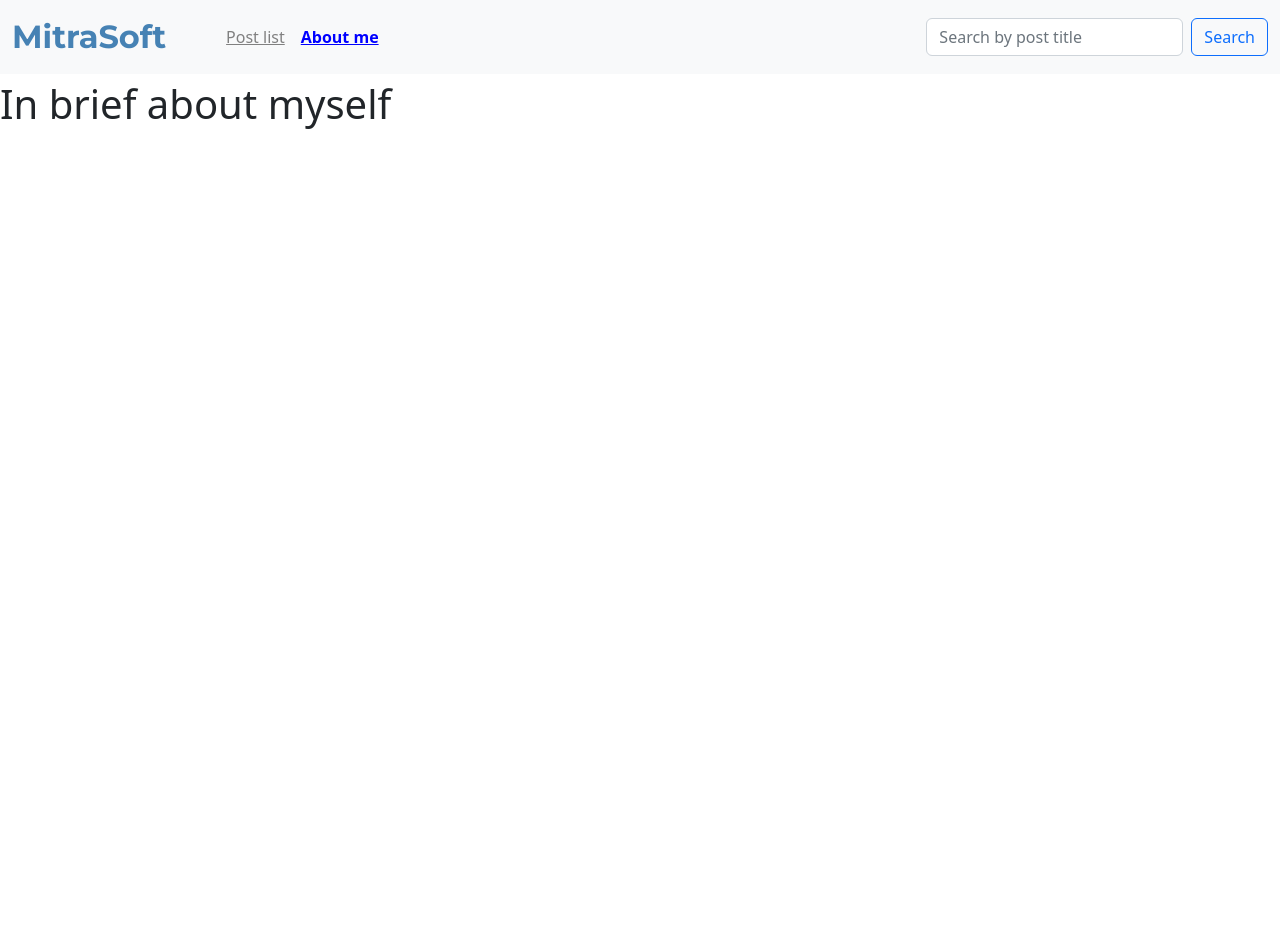
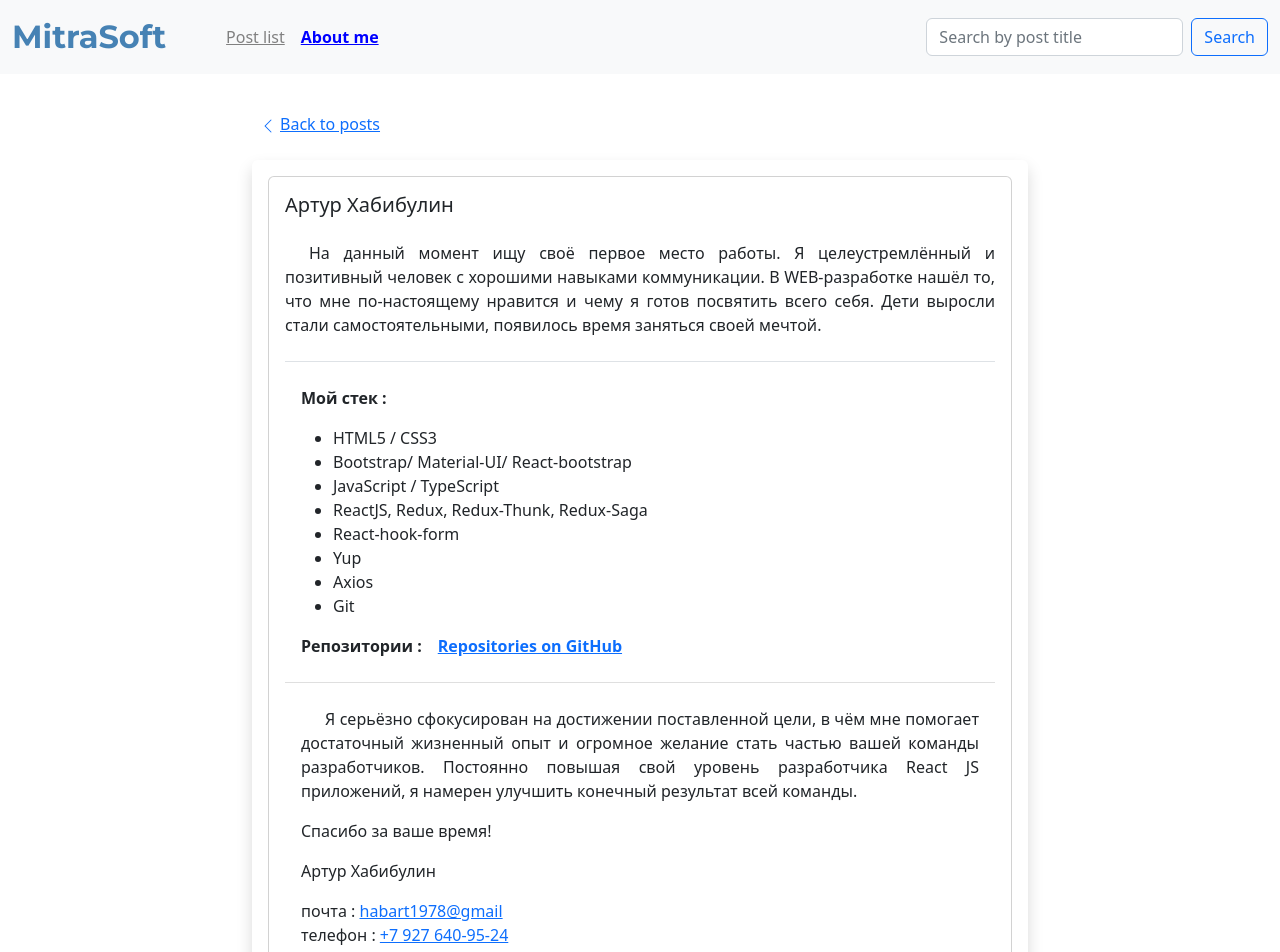
Before and after one commit to HabArt1978/post-list_react_redux-saga_ts, a React (Create React App) app: page /about-me in a window 1280 px wide. Shown: the top 952 px of the page. Before the commit the page ends 800 px from the top, so only its background shows below. Built offline with nearby package versions, Linux system fonts and the light colour scheme; no server answers.

Commit message:
Добавил информацию на страницу "О себе"

```diff
--- a/src/pages/aboutMe/index.tsx
+++ b/src/pages/aboutMe/index.tsx
@@ -1,8 +1,84 @@
+import { Card, Container, ListGroup } from "react-bootstrap"
+import LinkToHomePage from "../../components/UI/LinkToHomePage"
+
 const AboutMePage = () => {
   return (
-    <div style={{ marginTop: "5rem" }}>
-      <h1>In brief about myself</h1>
-    </div>
+    <Container style={{ marginTop: "7rem", maxWidth: "800px" }}>
+      <LinkToHomePage />
+
+      <div className="shadow p-3 mb-3 bg-body-tertiary rounded">
+        <Card>
+          <Card.Body>
+            <Card.Title>
+              <span className="me-1">Артур Хабибулин</span>
+              <span></span>
+            </Card.Title>
+            <Card.Text
+              className="mt-4"
+              style={{ textIndent: "24px", textAlign: "justify" }}
+            >
+              На данный момент ищу своё первое место работы. Я целеустремлённый
+              и позитивный человек с хорошими навыками коммуникации. В
+              WEB-разработке нашёл то, что мне по-настоящему нравится и чему я
+              готов посвятить всего себя. Дети выросли стали самостоятельными,
+              появилось время заняться своей мечтой.
+            </Card.Text>
+
+            <ListGroup className="list-group-flush border-top border-1 mt-4">
+              <ListGroup.Item>
+                <p className="fw-semibold mt-3">Мой стек :</p>
+                <ul>
+                  <li>HTML5 / CSS3</li>
+                  <li>Bootstrap/ Material-UI/ React-bootstrap</li>
+                  <li>JavaScript / TypeScript</li>
+                  <li>ReactJS, Redux, Redux-Thunk, Redux-Saga</li>
+                  <li>React-hook-form</li>
+                  <li>Yup</li>
+                  <li>Axios</li>
+                  <li>Git</li>
+                </ul>
+                <p className="fw-semibold mt-3 me-1">
+                  Репозитории :
+                  <a
+                    className="ms-3"
+                    href="https://github.com/HabArt1978?tab=repositories"
+                  >
+                    Repositories on GitHub
+                  </a>
+                </p>
+              </ListGroup.Item>
+              <ListGroup.Item>
+                <p
+                  style={{
+                    textIndent: "24px",
+                    textAlign: "justify",
+                    marginTop: "1rem",
+                  }}
+                >
+                  Я серьёзно сфокусирован на достижении поставленной цели, в чём
+                  мне помогает достаточный жизненный опыт и огромное желание
+                  стать частью вашей команды разработчиков. Постоянно повышая
+                  свой уровень разработчика React JS приложений, я намерен
+                  улучшить конечный результат всей команды.
+                </p>
+                <p>Спасибо за ваше время!</p>
+                <p>Артур Хабибулин</p>
+                <p className="m-0">
+                  почта : <a href="mailto:habart1978@gmail">habart1978@gmail</a>
+                </p>
+                <p className="m-0">
+                  телефон : <a href="tel:+7(927)640-95-24">+7 927 640-95-24</a>
+                </p>
+                <p className="m-0">
+                  Telegram :{" "}
+                  <a href="https://t.me/+79276409524">+7 927 640-95-24</a>
+                </p>
+              </ListGroup.Item>
+            </ListGroup>
+          </Card.Body>
+        </Card>
+      </div>
+    </Container>
   )
 }
 
```
